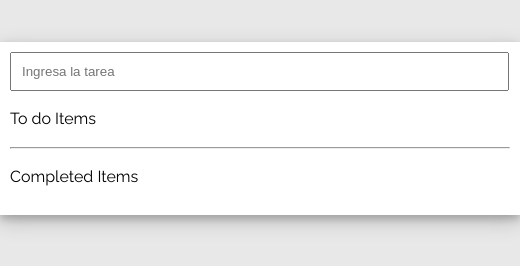
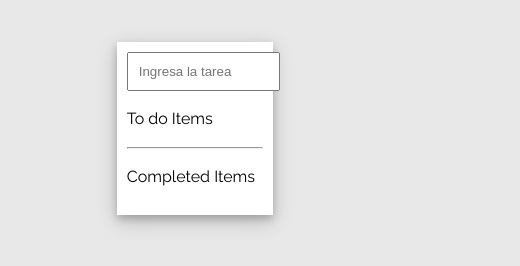
Before and after one commit to maryleo3007/L40toDo, a plain HTML site: page index.html in a window 390 px wide. Shown: the part 110-376 px from the top of the page, 520 px wide, since content can reach past the window. Drawn offline with nearby package versions, Linux system fonts and the light colour scheme.

Commit message:
responsive toodo

```diff
--- a/css/main.css
+++ b/css/main.css
@@ -19,7 +19,7 @@ header .container{
   background-color: #fff;
   margin-top: 45px;
   margin-bottom: 45px;
-  width: 500px;
+  width: 35%;
   padding: 10px;
   box-shadow: 0 4px 8px 0 rgba(0, 0, 0, 0.2), 0 6px 20px 0 rgba(0,0,0,0.19);
 }
@@ -28,7 +28,7 @@ header .container{
   text-decoration: none;
 }
 .completed{
-  text-decoration: line-through;
+  /*text-decoration: line-through;*/
   color: grey;
   font-style: italic;
 }
```
